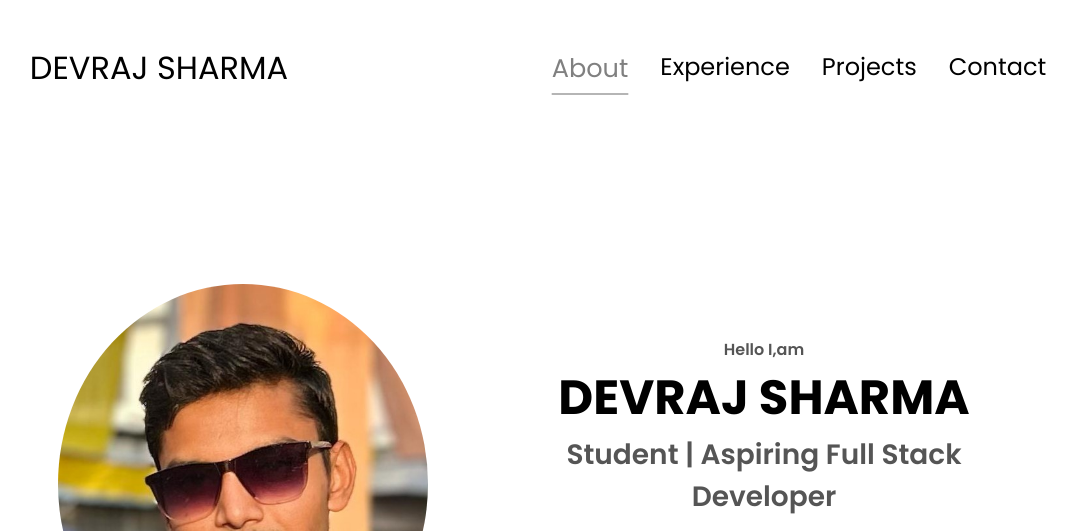
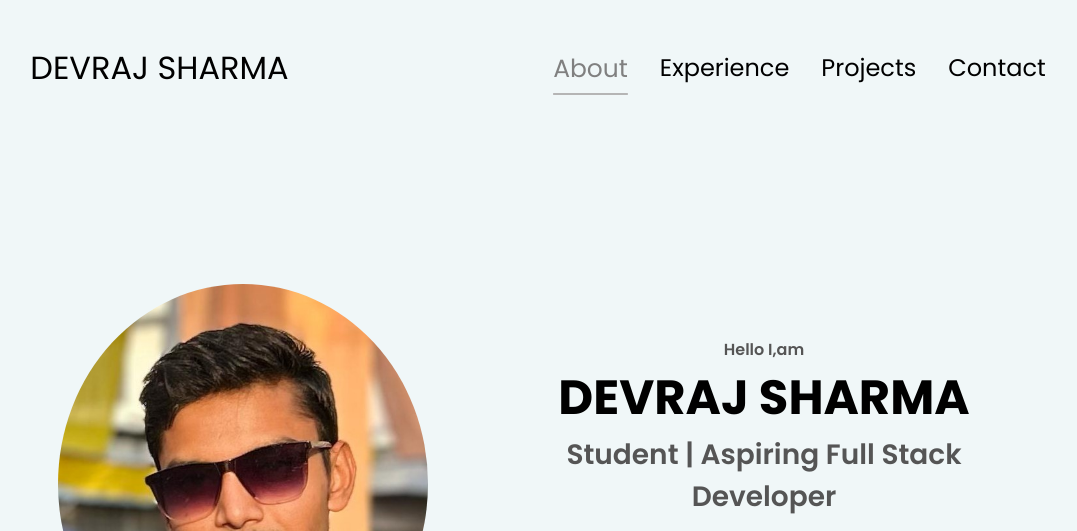
Before and after one commit to devraj62891/portfolio-html-css-js, a plain HTML site: page index.html in a window 1280 px wide. In both pictures the pointer is over the link 693 px from the left and 68 px from the top of the page. Shown: the top 531 px of the page, without its empty margins (102-1179 px from the left). Drawn offline with Linux system fonts and the light colour scheme.

Commit message:
Background color changed

```diff
--- a/style.css
+++ b/style.css
@@ -472,7 +472,7 @@ section {
   /* My extra personal styling */
 
 .nav-links a:hover{
-  font-size: 1.6rem;
+  font-size: 1.56rem;
 }
 .menu-links a:hover{
   font-size: 1.6rem;
@@ -481,3 +481,7 @@ section {
 .details-icon{
   cursor: default;
 }
+
+html{
+  background-color: rgb(240, 247, 248);
+}
```
Also changed, not shown: assets/profile-pic-2.png (deleted), assets/profile-pic.png (deleted), assets/project-1.png (deleted), assets/project-2.png (deleted), assets/project-3.png (deleted).
